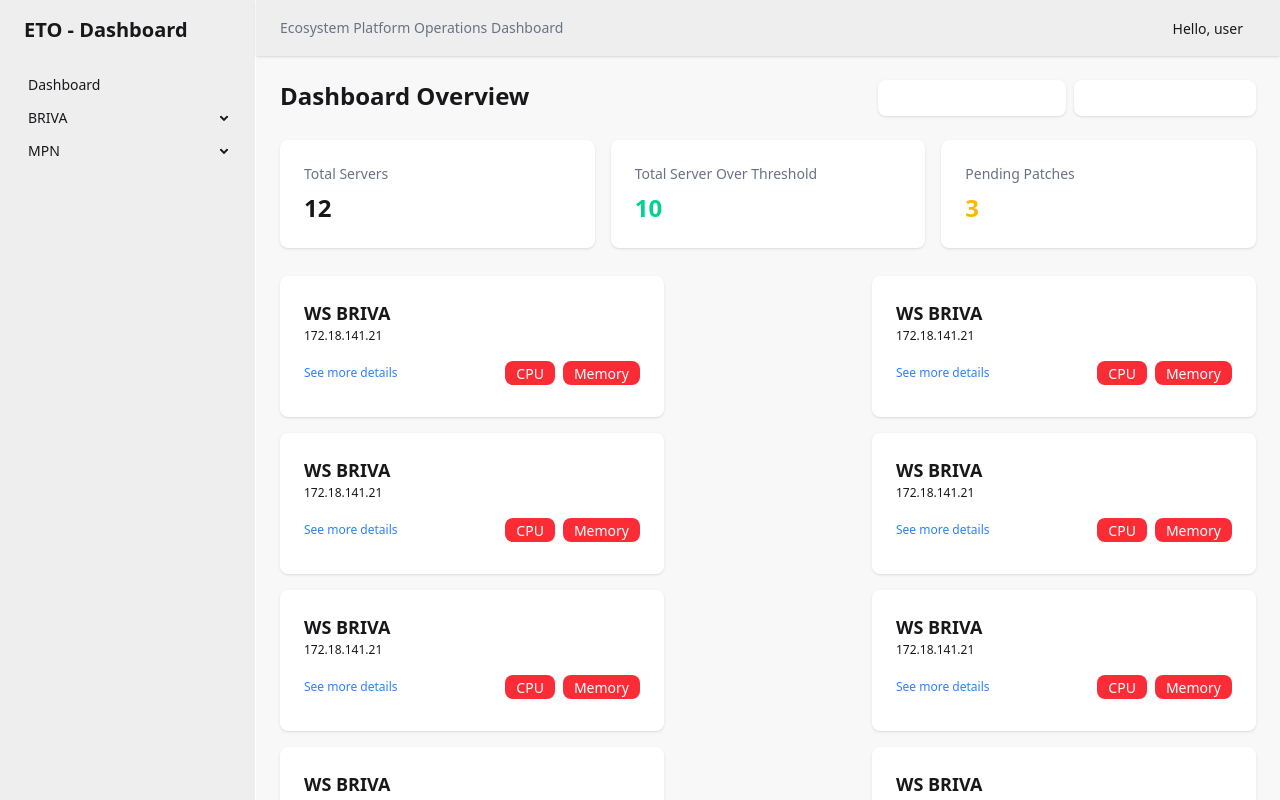
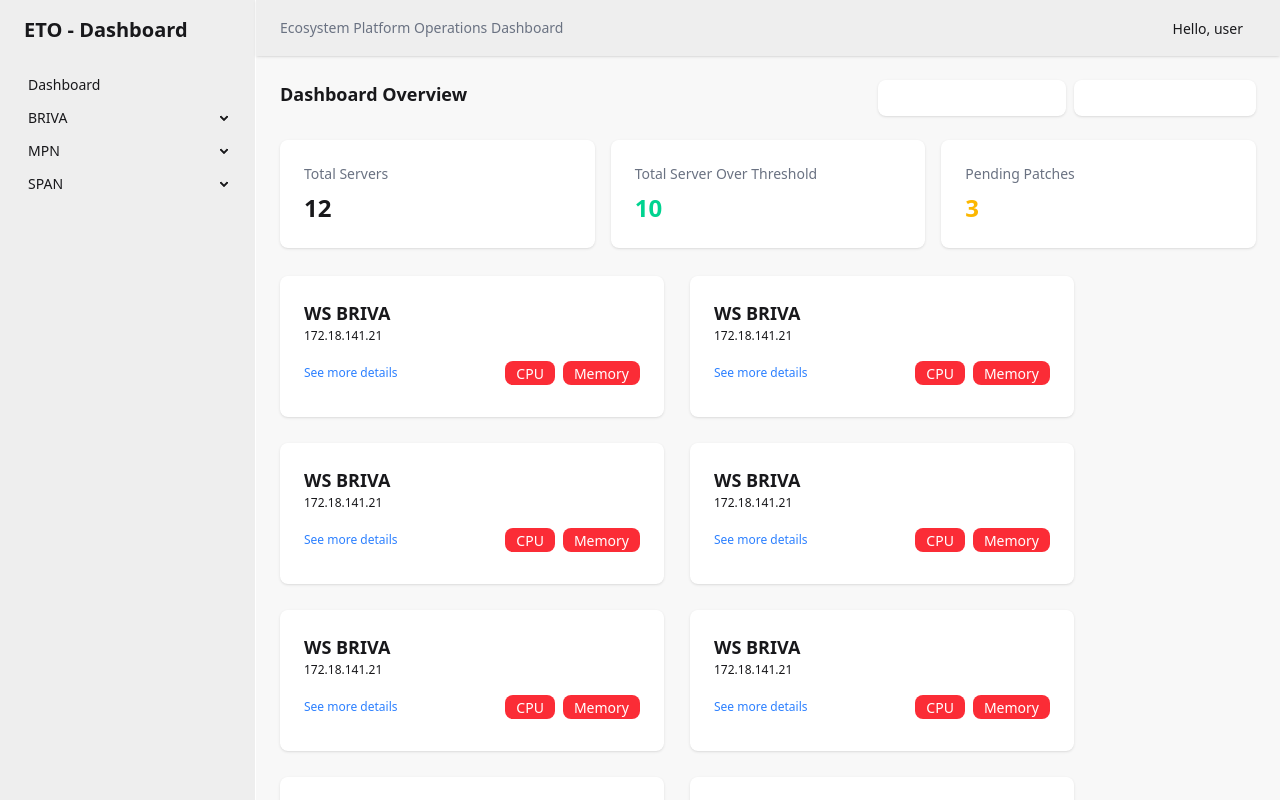
Before and after one commit to rassyaabiwafaaa/portal-eto-fe, a Next.js app: page /dashboard in a window 1280 px wide. Built offline with nearby package versions, Linux system fonts and the light colour scheme.

Commit message:
add menu and styling card for server util

```diff
--- a/app/constant/menu.ts
+++ b/app/constant/menu.ts
@@ -39,4 +39,13 @@ export const APP_MENUS: AppMenu[] = [
       { key: "patching-sa", label: "Patching SA Only" },
     ],
   },
+   {
+    type: "group",
+    key: "span",
+    label: "SPAN",
+    features: [
+      { key: "inquiry-va", label: "SPAN INQUIRY VA" },
+      { key: "span-reject", label: "SPAN REJECT" },
+    ],
+  },
 ];
--- a/app/dashboard/page.tsx
+++ b/app/dashboard/page.tsx
@@ -4,9 +4,9 @@ export default function DashboardPage() {
   return (
     <div>
       {/* Dashboard Overview, Generate Resume, Generate Schedule */}
-      <div className="flex flex-row justify-between">
+      <div className="flex flex-col sm:flex-row justify-between">
         {/* Title and Button for Generate Resume and Schedule */}
-        <h1 className="text-2xl font-semibold">Dashboard Overview</h1>
+        <h1 className="text-2xl md:text-lg font-semibold mb-3 md:mb-0">Dashboard Overview</h1>
 
         <div className="flex gap-2 text-white">
           {/* Generate Schedule */}
@@ -50,10 +50,10 @@ export default function DashboardPage() {
 
       {/* Content Server */}
       {/* Card */}
-      <div className="flex flex-wrap gap-4 justify-between">
+      <div className="w-full flex flex-wrap gap-6.5 justify-start">
         {Array.from({ length: 10 }).map((_, index) => (
-        <CardServer key={index} />
-      ))}
+          <CardServer key={index} />
+        ))}
       </div>
     </div>
   );
```
